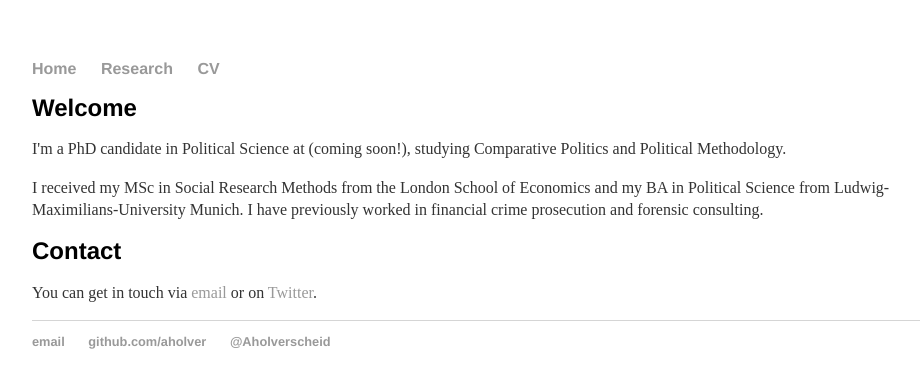
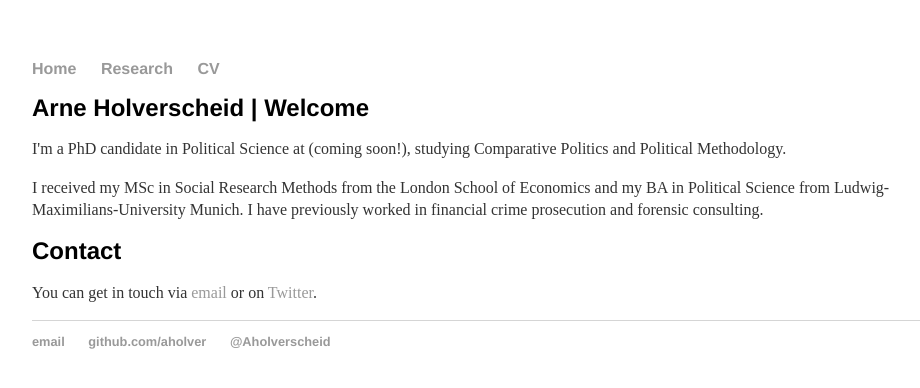
Before and after one commit to aholver/aholver.github.io, a Jekyll site: the page built from index.html, in a window 1280 px wide. Shown: the top 388 px of the page, without its empty margins (160-1080 px from the left). Built offline with Jekyll 4.4.1, drawn with Linux system fonts in a browser that asks for light colours.

Commit message:
Update index.html

```diff
--- a/index.html
+++ b/index.html
@@ -3,7 +3,7 @@ layout: default
 title: Arne Holverscheid
 ---
 <div class="blurb">
-	<h1>Welcome</h1>
+	<h1>Arne Holverscheid | Welcome</h1>
 	<p>I'm a PhD candidate in Political Science at (coming soon!), studying Comparative Politics and Political Methodology.</p>
 	<p>I received my MSc in Social Research Methods from the London School of Economics and my BA in Political Science from Ludwig-Maximilians-University Munich. I have previously worked in financial crime prosecution and forensic consulting.</p>
 	<p> </p>
```
